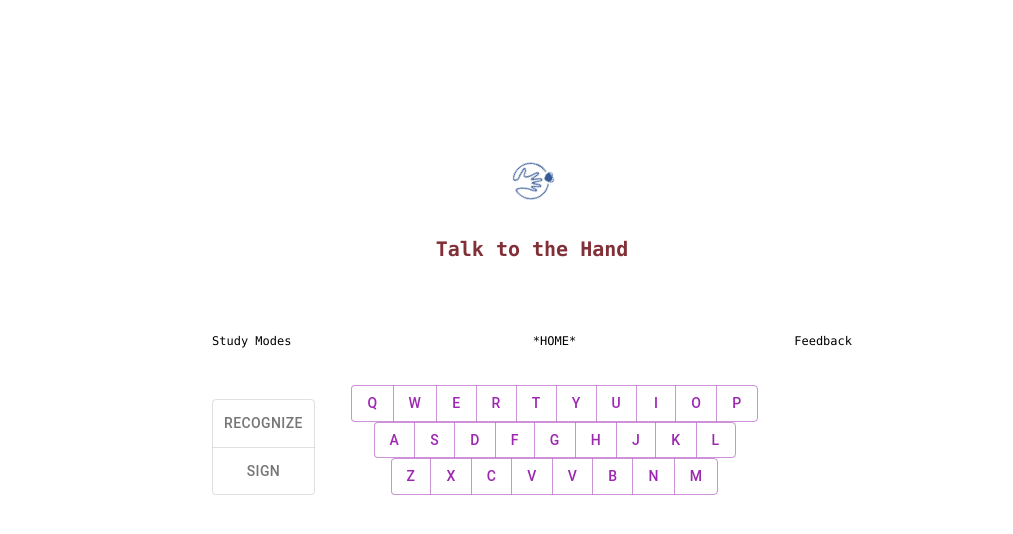
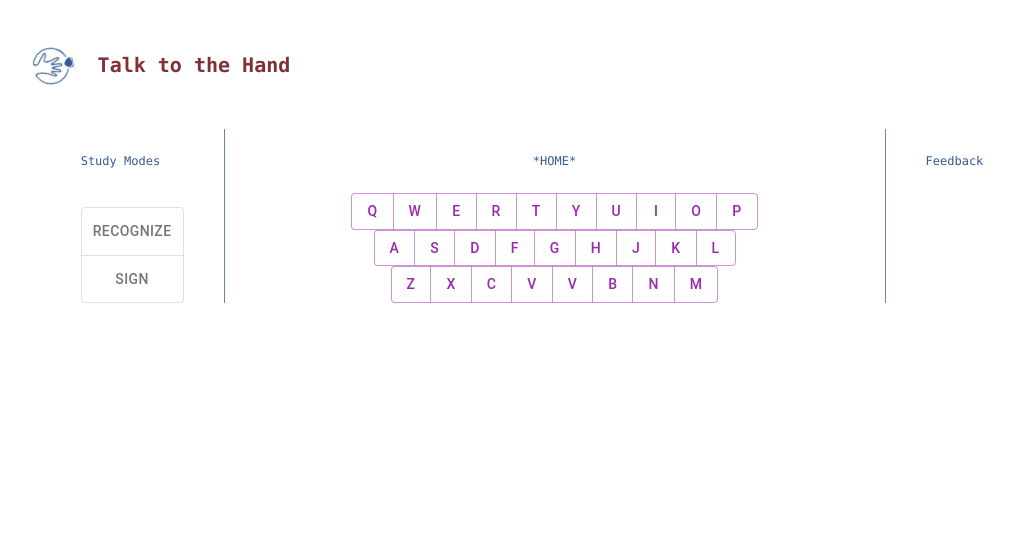
Before and after one commit to kellyhe8/eggspertise, a React (Create React App) app in the folder ttth-ui/client/: page / in a window 1280 px wide. Shown: the top 534 px of the page, without its empty margins (108-1121 px from the left). Built offline with nearby package versions, Linux system fonts and the light colour scheme; no server answers; what react-leap would draw is missing.

Commit message:
update UI and update README

```diff
--- a/ttth-ui/client/src/App.css
+++ b/ttth-ui/client/src/App.css
@@ -4,13 +4,23 @@
   --green: #6A8D73;
   --red: #823038;
   --pinkbrown: #BA8F95;
+  --black: #000000;
+}
+
+video {
+  -webkit-transform: scaleX(-1);
+  transform: scaleX(-1);
+  padding: 1em;
+  background-color: rgb(186, 143, 149,0.6);
+
 }
 
 .App {
   /* text-align: center; */
   /* align-items: center; */
-  padding: 5em;
-  max-width: 1300px;
+  /* padding: 5em; */
+  max-width: 1000px;
+  min-width: 800px;
   margin: auto;
 }
 
@@ -55,6 +65,15 @@
   }
 }
 
+p {
+  margin: 0;
+  color: var(--blue);
+  font-family: source-code-pro, Menlo, Monaco, Consolas, 'Courier New',
+    monospace;
+  font-size: calc(1.5vmin);
+  overflow-wrap: break-word;
+}
+
 h2 {
   color: var(--red);
   font-family: source-code-pro, Menlo, Monaco, Consolas, 'Courier New',
@@ -62,11 +81,25 @@ h2 {
   font-size: calc(2.5vmin);
 }
 
+h3 {
+  margin: 0;
+  color: var(--green);
+  font-family: source-code-pro, Menlo, Monaco, Consolas, 'Courier New',
+    monospace;
+  font-size: calc(2vmin);
+}
+
 .column {
   display: flex;
   flex-direction: row;
   align-items: flex-start;
-  justify-content: space-between;
+  /* justify-content: space-between; */
+}
+
+.feed {
+  display: flex;
+  flex-direction: row;
+  justify-content: center;
 }
 
 .row {
@@ -76,10 +109,26 @@ h2 {
   /* justify-content: space-around; */
 }
 
-.left-col-margin {
-  margin-left: 5em;
+.header {
+  display: flex;
+  flex-direction: row;
+  align-items: center;
+  justify-content: flex-start;
+  column-gap: 0.8em;
+  margin: 0.5em 0 0.5em 0;
 }
 
-.right-col-margin {
-  margin-right: 5em;
+.center-col {
+  padding: 0 40px 0 40px;
+  border-left: 0.5px solid var(--green);
+  border-right: 0.5px solid var(--green);
+  min-width: 580px;
 }
+
+.left-col {
+  padding: 0 40px 0 0;
+}
+
+.right-col {
+  padding: 0 0 0 40px;
+}
--- a/ttth-ui/client/src/App.js
+++ b/ttth-ui/client/src/App.js
@@ -43,72 +43,75 @@ function App() {
   //   loadModel()
   // }, []);
 
-  function imageToTensor(rawImageData){
-    //Function to convert jpeg image to tensors
-    const TO_UINT8ARRAY = true;
-    // const { width, height, data } = jpeg.decode(rawImageData, TO_UINT8ARRAY);
-    const width = 64;
-    const height = 64;
-    const data = rawImageData;
+  // function imageToTensor(rawImageData){
+  //   //Function to convert jpeg image to tensors
+  //   const TO_UINT8ARRAY = true;
+  //   // const { width, height, data } = jpeg.decode(rawImageData, TO_UINT8ARRAY);
+  //   const width = 64;
+  //   const height = 64;
+  //   const data = rawImageData;
 
-    // Drop the alpha channel info for mobilenet
-    const buffer = new Uint8Array(width * height * 3);
-    let offset = 0; // offset into original data
-    for (let i = 0; i < buffer.length; i += 3) {
-      buffer[i] = data[offset];
-      buffer[i + 1] = data[offset + 1];
-      buffer[i + 2] = data[offset + 2];
-      offset += 4;
-    }
-    return tf.tensor3d(buffer, [height, width, 3]);
-  }
+  //   // Drop the alpha channel info for mobilenet
+  //   const buffer = new Uint8Array(width * height * 3);
+  //   let offset = 0; // offset into original data
+  //   for (let i = 0; i < buffer.length; i += 3) {
+  //     buffer[i] = data[offset];
+  //     buffer[i + 1] = data[offset + 1];
+  //     buffer[i + 2] = data[offset + 2];
+  //     offset += 4;
+  //   }
+  //   return tf.tensor3d(buffer, [height, width, 3]);
+  // }
 
 
-  const videoRef = useRef(null);
-  const photoRef = useRef(null);
+  // const videoRef = useRef(null);
+  // const photoRef = useRef(null);
 
-  useEffect(() => {
-    getVideo();
-  }, [videoRef]);
+  // useEffect(() => {
+  //   getVideo();
+  // }, [videoRef]);
 
-  const getVideo = () => {
-    navigator.mediaDevices
-      .getUserMedia({ video: { width: 300 } })
-      .then(stream => {
-        let video = videoRef.current;
-        video.srcObject = stream;
-        video.play();
+  // const getVideo = () => {
+  //   navigator.mediaDevices
+  //     .getUserMedia({
+  //       video: { width: 300 }
 
-        // let track;
-        // setInterval(() => {
-        //   track = stream.getVideoTracks()[0];
-        // }, 200);
-        // let imageCapture = new ImageCapture(track);
-        // console.log(imageCapture);
-      })
-      .catch(err => {
-        console.error("error:", err);
-      });
-  };
+  //     })
+  //     .then(stream => {
+  //       let video = videoRef.current;
+  //       video.srcObject = stream;
+  //       video.play();
 
-  const getImage = () => {
-    let video = videoRef.current;
-    let photo = photoRef.current;
-    let ctx = photo.getContext("2d");
+  //       // let track;
+  //       // setInterval(() => {
+  //       //   track = stream.getVideoTracks()[0];
+  //       // }, 200);
+  //       // let imageCapture = new ImageCapture(track);
+  //       // console.log(imageCapture);
+  //     })
+  //     .catch(err => {
+  //       console.error("error:", err);
+  //     });
+  // };
 
-    const width = 64;
-    const height = 64;
-    photo.width = width;
-    photo.height = height;
+  // const getImage = () => {
+  //   let video = videoRef.current;
+  //   let photo = photoRef.current;
+  //   let ctx = photo.getContext("2d");
 
-    console.log(photoRef.current);
-    return setInterval(() => {
-      ctx.drawImage(video, 0, 0, width, height);
-      // var data = photo.toDataURL('image/jpeg');
-      var data = ctx.getImageData(0,0,width, height);
-      var tensor = imageToTensor(Array.from(data.data));
-    }, 500);
-  };
+  //   const width = 64;
+  //   const height = 64;
+  //   photo.width = width;
+  //   photo.height = height;
+
+  //   console.log(photoRef.current);
+  //   return setInterval(() => {
+  //     ctx.drawImage(video, 0, 0, width, height);
+  //     // var data = photo.toDataURL('image/jpeg');
+  //     var data = ctx.getImageData(0,0,width, height);
+  //     var tensor = imageToTensor(Array.from(data.data));
+  //   }, 500);
+  // };
 
   return (
     <div>
@@ -134,8 +137,8 @@ function App() {
         {/* </ThemeProvider> */}
       </div>
       </Router>
-        <video ref={videoRef} onCanPlay={() => getImage()} />
-        <canvas ref={photoRef} />
+        {/* <video ref={videoRef} onCanPlay={() => getImage()} />
+        <canvas ref={photoRef} /> */}
 
     </div>
   );
--- a/ttth-ui/client/src/Home.js
+++ b/ttth-ui/client/src/Home.js
@@ -10,7 +10,7 @@ export default function Home() {
   return (
     <>
       <Header/>
-      <div className="column">
+      <div className="column feed">
         <LeftNavCol/>
         <CenterHomeCol/>
         <RightFeedbackCol/>
--- a/ttth-ui/client/src/Recognize.js
+++ b/ttth-ui/client/src/Recognize.js
@@ -10,7 +10,7 @@ export default function Recognize() {
   return (
     <>
       <Header/>
-      <div className="column">
+      <div className="column feed">
         <LeftNavCol/>
         <CenterRecognizeCol/>
         <RightFeedbackCol/>
--- a/ttth-ui/client/src/Sign.js
+++ b/ttth-ui/client/src/Sign.js
@@ -10,7 +10,7 @@ export default function Sign() {
   return (
     <>
       <Header/>
-      <div className="column">
+      <div className="column feed">
         <LeftNavCol/>
         <CenterSignCol/>
         <RightFeedbackCol/>
--- a/ttth-ui/client/src/components/CenterHomeCol.js
+++ b/ttth-ui/client/src/components/CenterHomeCol.js
@@ -5,7 +5,7 @@ import React from 'react';
 export default function CenterHomeCol() {
 
   return (
-    <div className="row">
+    <div className="row center-col">
       <p className="code">*HOME*</p>
       <LetterInput/>
     </div>
--- a/ttth-ui/client/src/components/CenterRecognizeCol.js
+++ b/ttth-ui/client/src/components/CenterRecognizeCol.js
@@ -5,8 +5,10 @@ import React from 'react';
 export default function CenterRecognizeCol() {
 
   return (
-    <div className="row">
-      <p className="code">*Insert gesture here RECOGNIZE*</p>
+    <div className="row center-col">
+      <p>Say the letter aloud or select the answer below.</p>
+
+      <video>*Insert gesture here RECOGNIZE*</video>
       <LetterInput/>
     </div>
   );
--- a/ttth-ui/client/src/components/CenterSignCol.js
+++ b/ttth-ui/client/src/components/CenterSignCol.js
@@ -1,13 +1,88 @@
 import LetterInput from "./LetterInput";
-import React from 'react';
+import React, { useEffect, useRef } from "react";
+import * as tf from '@tensorflow/tfjs';
 
 
 export default function CenterSignCol() {
 
+  function imageToTensor(rawImageData){
+    //Function to convert jpeg image to tensors
+    const TO_UINT8ARRAY = true;
+    // const { width, height, data } = jpeg.decode(rawImageData, TO_UINT8ARRAY);
+    const width = 64;
+    const height = 64;
+    const data = rawImageData;
+
+    // Drop the alpha channel info for mobilenet
+    const buffer = new Uint8Array(width * height * 3);
+    let offset = 0; // offset into original data
+    for (let i = 0; i < buffer.length; i += 3) {
+      buffer[i] = data[offset];
+      buffer[i + 1] = data[offset + 1];
+      buffer[i + 2] = data[offset + 2];
+      offset += 4;
+    }
+    return tf.tensor3d(buffer, [height, width, 3]);
+  }
+
+  const videoRef = useRef(null);
+  const photoRef = useRef(null);
+
+  useEffect(() => {
+    getVideo();
+  }, [videoRef]);
+
+  const getVideo = () => {
+    navigator.mediaDevices
+      .getUserMedia({
+        video: { width: 500 }
+
+      })
+      .then(stream => {
+        let video = videoRef.current;
+        video.srcObject = stream;
+        video.play();
+
+        // let track;
+        // setInterval(() => {
+        //   track = stream.getVideoTracks()[0];
+        // }, 200);
+        // let imageCapture = new ImageCapture(track);
+        // console.log(imageCapture);
+      })
+      .catch(err => {
+        console.error("error:", err);
+      });
+  };
+
+  const getImage = () => {
+    let video = videoRef.current;
+    let photo = photoRef.current;
+    let ctx = photo.getContext("2d");
+
+    const width = 64;
+    const height = 64;
+    photo.width = width;
+    photo.height = height;
+
+    console.log(photoRef.current);
+    return setInterval(() => {
+      ctx.drawImage(video, 0, 0, width, height);
+      // var data = photo.toDataURL('image/jpeg');
+      var data = ctx.getImageData(0,0,width, height);
+      var tensor = imageToTensor(Array.from(data.data));
+    }, 500);
+  };
+
   return (
-    <div className="row">
-      <p className="code">*Insert LEAP FEED here SIGN*</p>
-      <LetterInput/>
+    <div className="row center-col">
+      {/* <h3 >Sign Study Mode:</h3> */}
+      <p>Instructions: Sign the following letter.</p>
+      <h3>Sign A</h3>
+      <video ref={videoRef} onCanPlay={() => getImage()} />
+        <canvas ref={photoRef} />
+      {/* <LetterInput/> */}
+
     </div>
   );
 }
--- a/ttth-ui/client/src/components/Header.js
+++ b/ttth-ui/client/src/components/Header.js
@@ -5,7 +5,7 @@ import logo from '../logo.svg';
 export default function Header() {
 
   return (
-    <div className="row">
+    <div className="header">
       <img src={logo} className="App-logo" alt="logo" />
       <h2>Talk to the Hand</h2>
     </div>
--- a/ttth-ui/client/src/components/LeftNavCol.js
+++ b/ttth-ui/client/src/components/LeftNavCol.js
@@ -15,7 +15,7 @@ export default function LeftNavCol() {
   };
 
   // render() {
-    return (<div className="left-col-margin">
+    return (<div className="left-col">
       <p className="code">Study Modes</p>
       <ToggleButtonGroup
         orientation="vertical"
--- a/ttth-ui/client/src/components/RightFeedbackCol.js
+++ b/ttth-ui/client/src/components/RightFeedbackCol.js
@@ -9,7 +9,7 @@ export default function RightFeedbackCol() {
   // let state = {
   //   message: ""
   //  }
-    return (<div className="right-col-margin">
+    return (<div className="right-col">
       <p className="code">Feedback</p>
       {/* <p>{state}</p> */}
     </div>);
```
Also changed, not shown: 1 other file (tests, documents, lock files or other folders).
